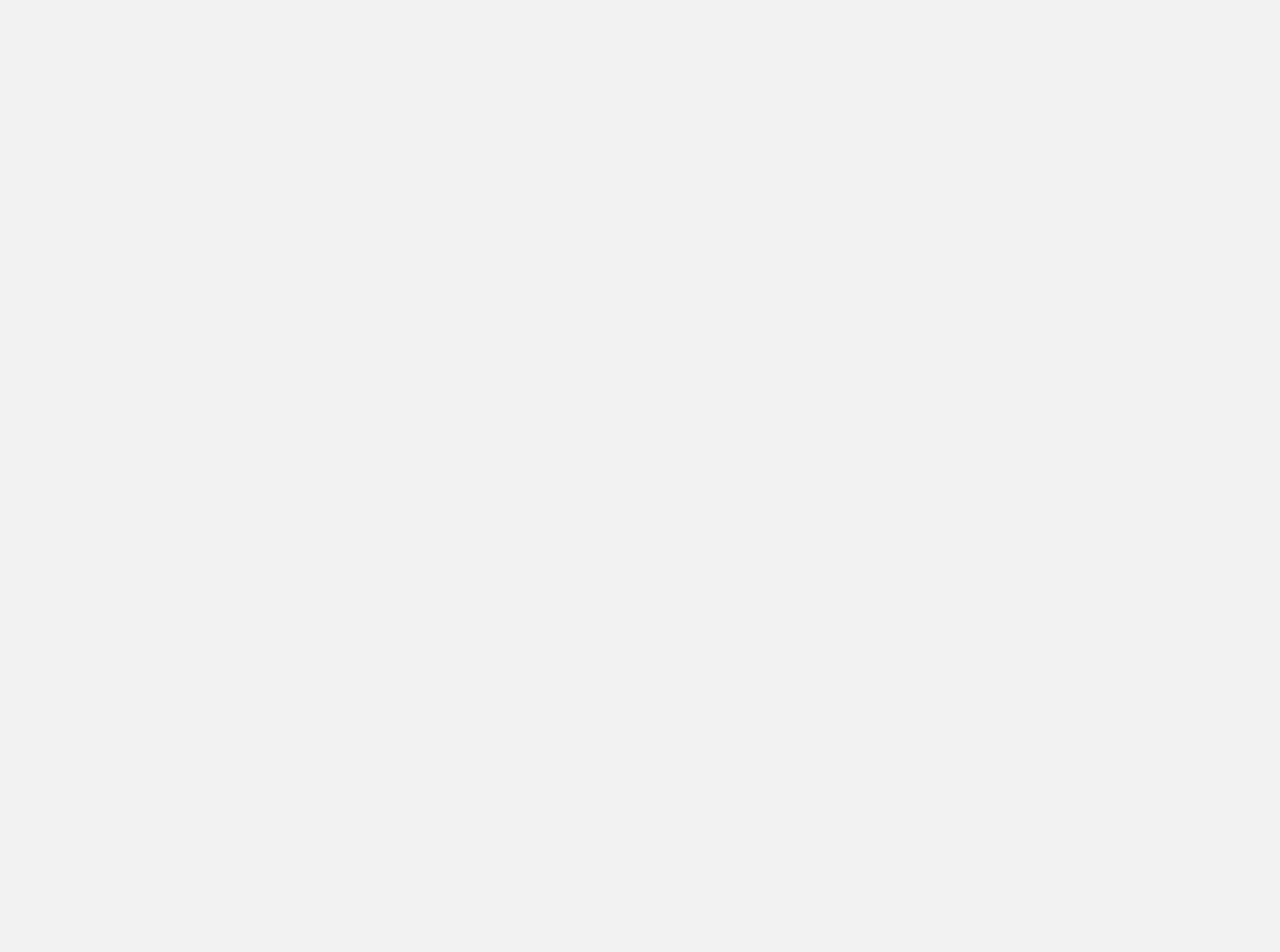
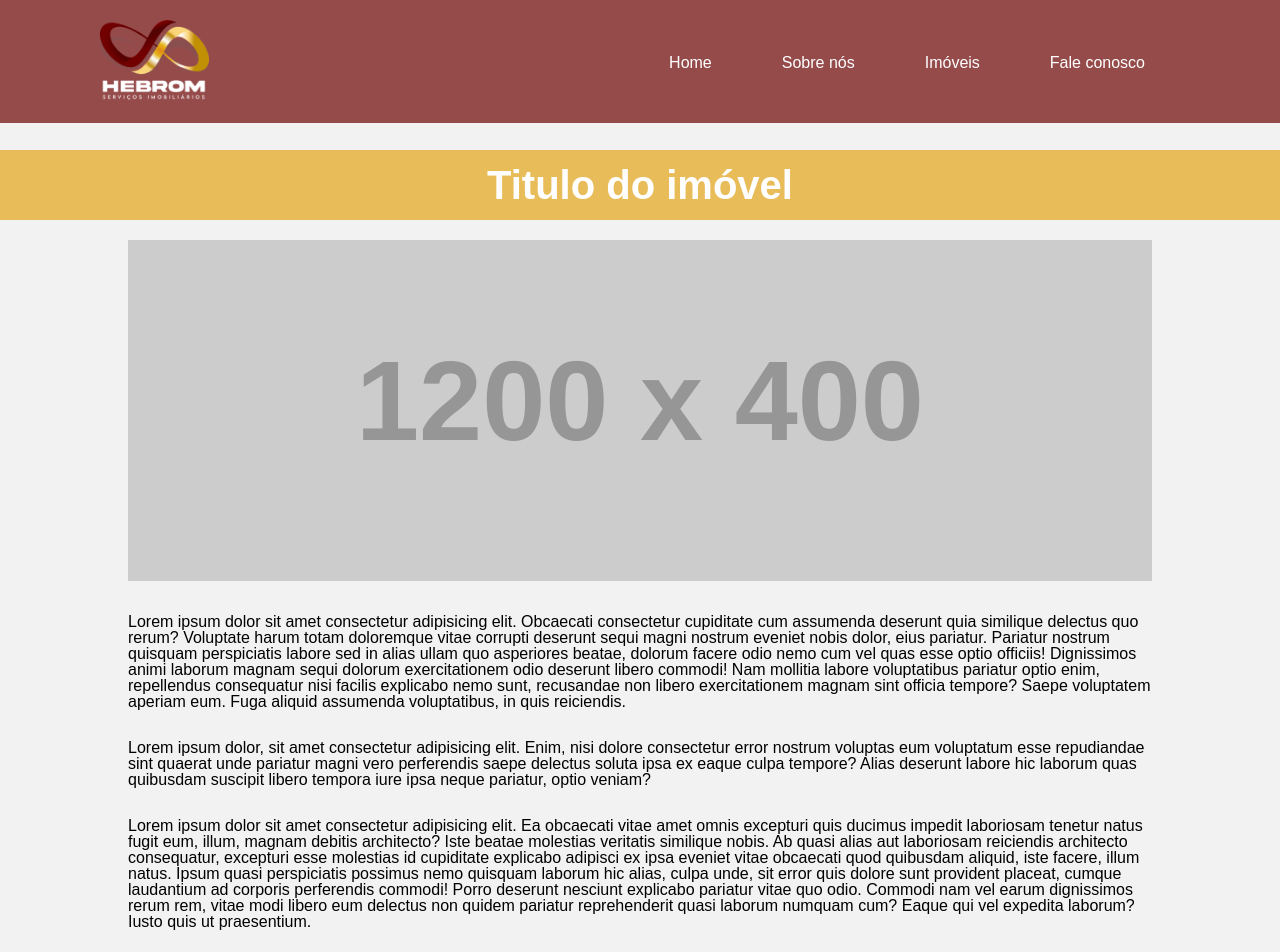
Before and after one commit to abiliobitt/new_hebrom, a React (Create React App) app: page /conteudo in a window 1280 px wide. Before the commit this address had no page. Shown: the top 952 px of the page. Before the commit the page ends 800 px from the top, so only its background shows below. Built offline with nearby package versions, Linux system fonts and the light colour scheme.

Commit message:
feat: create page content

```diff
--- a/src/Routes.tsx
+++ b/src/Routes.tsx
@@ -2,6 +2,7 @@ import { FC, ReactElement } from 'react'
 import {
   BrowserRouter, Route, Routes as Router
 } from 'react-router-dom'
+import ContentPage from './containers/contentPage'
 import Home from './containers/home'
 import Unity from './containers/unity'
 
@@ -11,6 +12,7 @@ const Routes: FC = (): ReactElement => {
       <Router>
         <Route path='/' element={<Home />} />
         <Route path='/unidade' element={<Unity />} />
+        <Route path='/conteudo/*' element={<ContentPage />} />
       </Router>
     </BrowserRouter>
   )
--- /dev/null
+++ b/src/containers/contentPage/index.tsx
@@ -0,0 +1,68 @@
+import { FC } from "react";
+
+import Footer from "../../components/footer";
+import {
+  Container,
+  SectionTitle,
+} from "../../components/general/generalStyles";
+import Navbar from "../../components/header";
+import { ContentPageContainer } from "./styles";
+
+const ContentPage: FC = () => {
+  return (
+    <>
+      <Navbar isMobile={false} />
+      <ContentPageContainer>
+        <SectionTitle className="-secondary">Titulo do imóvel</SectionTitle>
+        <Container>
+          <div className="floatedImage">
+
+            <img src="http://placehold.it/1200x400" alt="" />
+          <p>
+            Lorem ipsum dolor sit amet consectetur adipisicing elit. Obcaecati
+            consectetur cupiditate cum assumenda deserunt quia similique
+            delectus quo rerum? Voluptate harum totam doloremque vitae corrupti
+            deserunt sequi magni nostrum eveniet nobis dolor, eius pariatur.
+            Pariatur nostrum quisquam perspiciatis labore sed in alias ullam quo
+            asperiores beatae, dolorum facere odio nemo cum vel quas esse optio
+            officiis! Dignissimos animi laborum magnam sequi dolorum
+            exercitationem odio deserunt libero commodi! Nam mollitia labore
+            voluptatibus pariatur optio enim, repellendus consequatur nisi
+            facilis explicabo nemo sunt, recusandae non libero exercitationem
+            magnam sint officia tempore? Saepe voluptatem aperiam eum. Fuga
+            aliquid assumenda voluptatibus, in quis reiciendis.
+          </p>
+
+          <p>
+            Lorem ipsum dolor, sit amet consectetur adipisicing elit. Enim, nisi
+            dolore consectetur error nostrum voluptas eum voluptatum esse
+            repudiandae sint quaerat unde pariatur magni vero perferendis saepe
+            delectus soluta ipsa ex eaque culpa tempore? Alias deserunt labore
+            hic laborum quas quibusdam suscipit libero tempora iure ipsa neque
+            pariatur, optio veniam?
+          </p>
+          <p>
+            Lorem ipsum dolor sit amet consectetur adipisicing elit. Ea
+            obcaecati vitae amet omnis excepturi quis ducimus impedit laboriosam
+            tenetur natus fugit eum, illum, magnam debitis architecto? Iste
+            beatae molestias veritatis similique nobis. Ab quasi alias aut
+            laboriosam reiciendis architecto consequatur, excepturi esse
+            molestias id cupiditate explicabo adipisci ex ipsa eveniet vitae
+            obcaecati quod quibusdam aliquid, iste facere, illum natus. Ipsum
+            quasi perspiciatis possimus nemo quisquam laborum hic alias, culpa
+            unde, sit error quis dolore sunt provident placeat, cumque
+            laudantium ad corporis perferendis commodi! Porro deserunt nesciunt
+            explicabo pariatur vitae quo odio. Commodi nam vel earum dignissimos
+            rerum rem, vitae modi libero eum delectus non quidem pariatur
+            reprehenderit quasi laborum numquam cum? Eaque qui vel expedita
+            laborum? Iusto quis ut praesentium.
+          </p>
+          </div>
+        </Container>
+        <Footer />
+      </ContentPageContainer>
+    </>
+  );
+};
+
+export default ContentPage;
--- /dev/null
+++ b/src/containers/contentPage/styles.tsx
@@ -0,0 +1,15 @@
+import styled from "styled-components";
+import { SectionTitle } from "../../components/general/generalStyles";
+
+export const ContentPageContainer = styled.div`
+  padding-top: 150px;
+  ${SectionTitle} {
+    text-align: center;
+  }
+  p {
+    margin: 30px 0;
+  }
+  img {
+    width: 100%;
+  }
+`;
```
